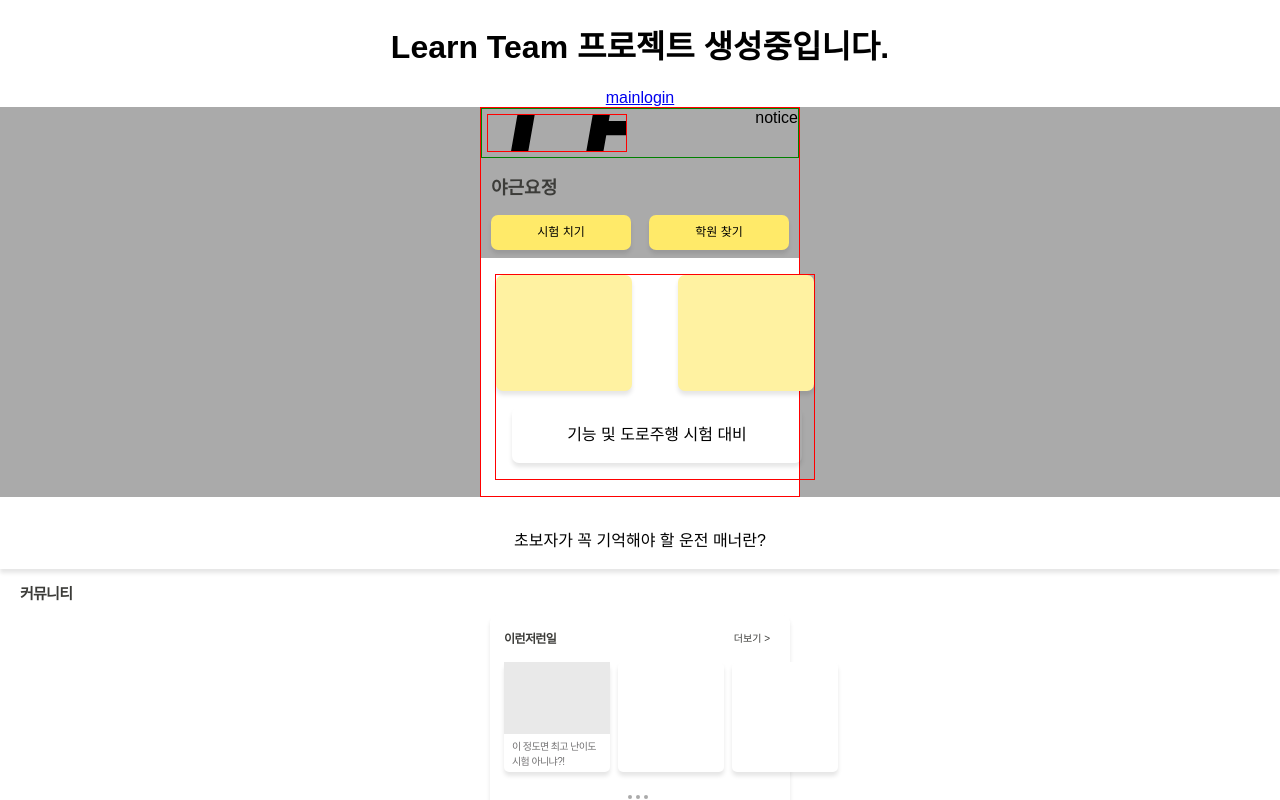
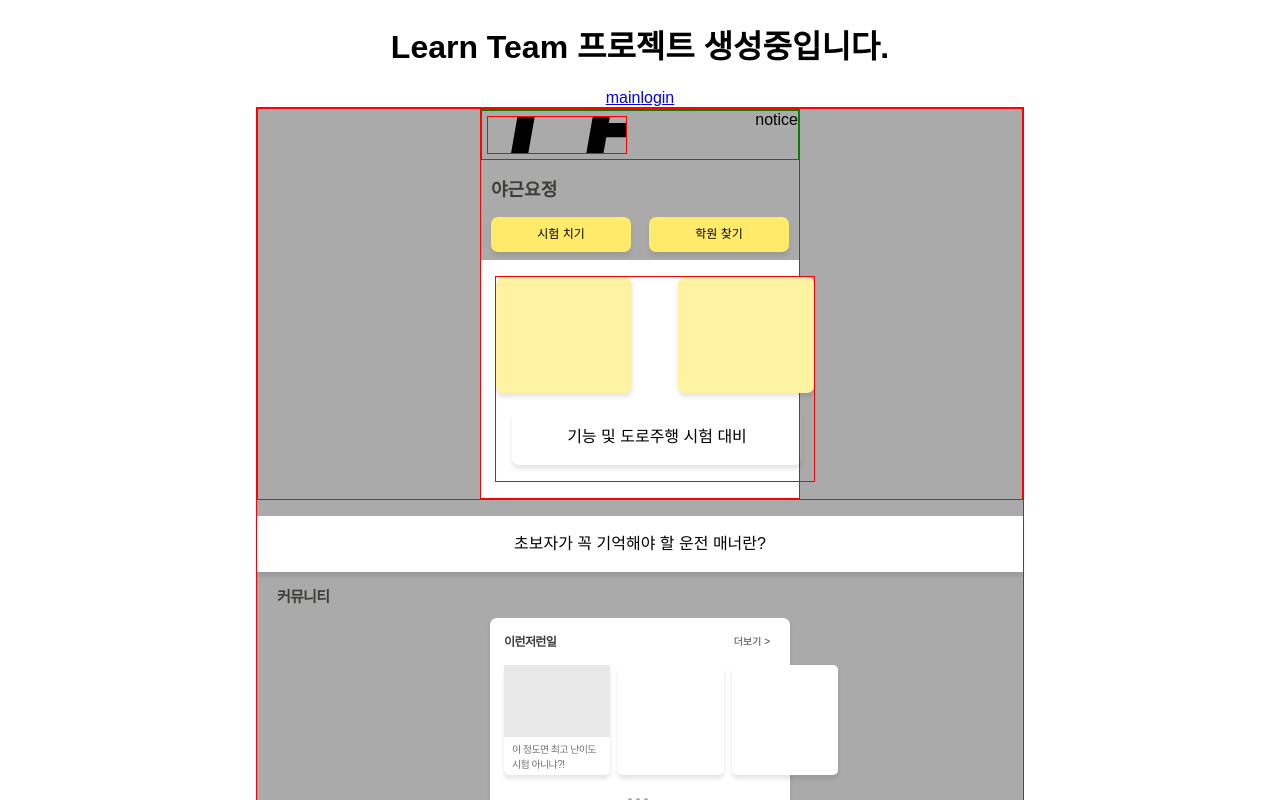
Before and after one commit to manjyuriah/DALIGO_FE, a React (Create React App) app in the folder learn/: page / in a window 1280 px wide. Shown: the top 800 px of the page. Built offline with nearby package versions, Linux system fonts and the light colour scheme.

Commit message:
main-SwiperSlide

```diff
--- a/learn/package.json
+++ b/learn/package.json
@@ -11,6 +11,7 @@
     "react-dom": "^18.1.0",
     "react-router-dom": "^6.3.0",
     "react-scripts": "5.0.1",
+    "swiper": "^8.2.6",
     "web-vitals": "^2.1.0"
   },
   "scripts": {
--- a/learn/src/assets/css/main.scss
+++ b/learn/src/assets/css/main.scss
@@ -15,8 +15,16 @@ button {
   border: 1px solid red;
   margin: 0 auto;
 }
+.main__Wrapper{
+  width: 768px;
+  margin: 0 auto;
+  background-color: #aaa;
+  border: 1px solid red;
+
+}
 // Section-top
-.main__Wrapper {
+.main-Wrap-position {
+  border: 1px solid red;
   background-color: #aaa;
   padding: 0 20px;
 
--- a/learn/src/pages/Main.js
+++ b/learn/src/pages/Main.js
@@ -5,7 +5,8 @@ import "../assets/css/main.scss";
 const Main = () => {
   return (
     <>
-      <section className="main__Wrapper">
+    <section className="main__Wrapper">
+      <section className="main-Wrap-position">
         <div className="main-title-inner">
 
           <header className="main-header">
@@ -88,6 +89,7 @@ const Main = () => {
           </div>
         </div>
       </footer>
+    </section>
     </>
   );
 };
```
Also changed, not shown: learn/src/lib/SwiperSlide.js (added, +24 -0 lines), 2 other files (tests, documents, lock files or other folders).
